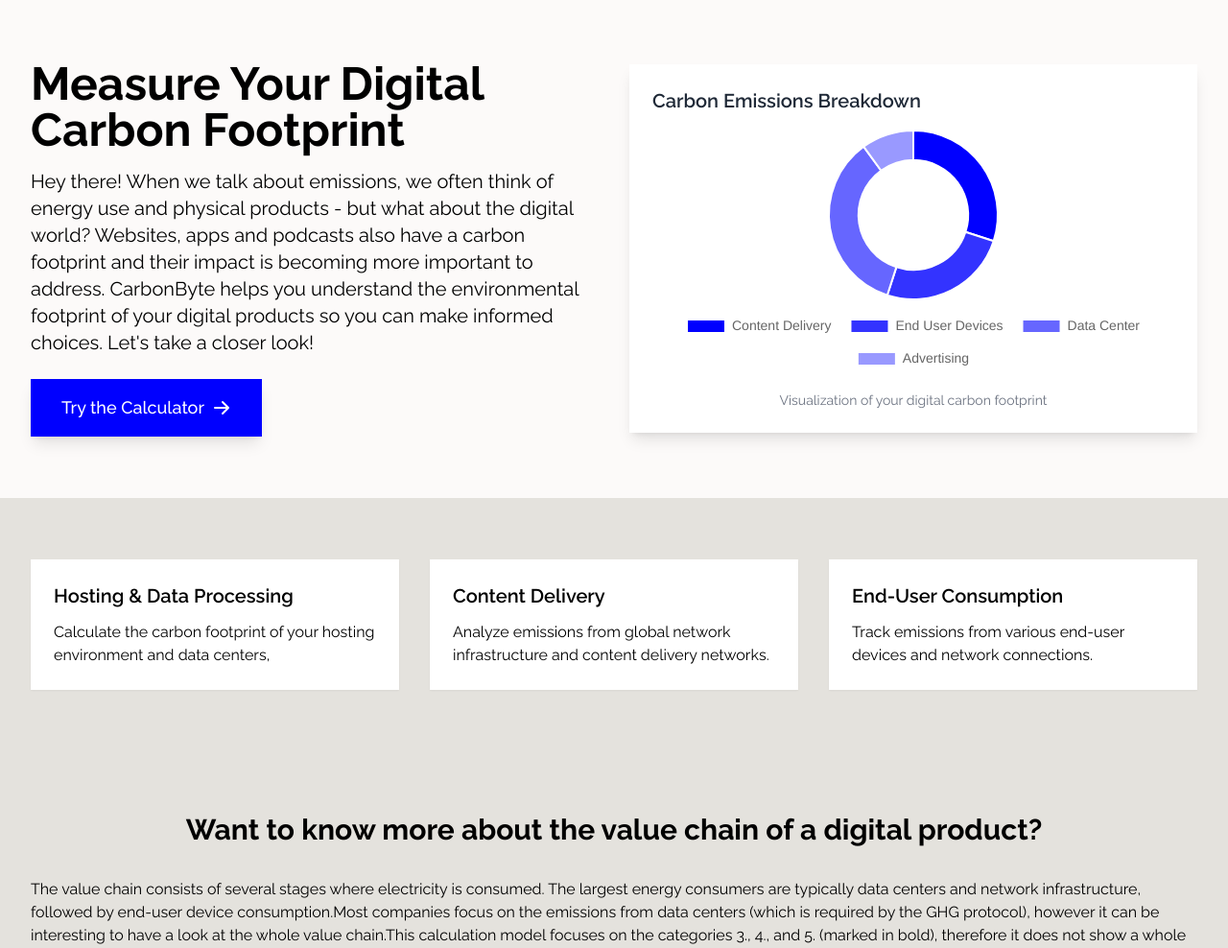
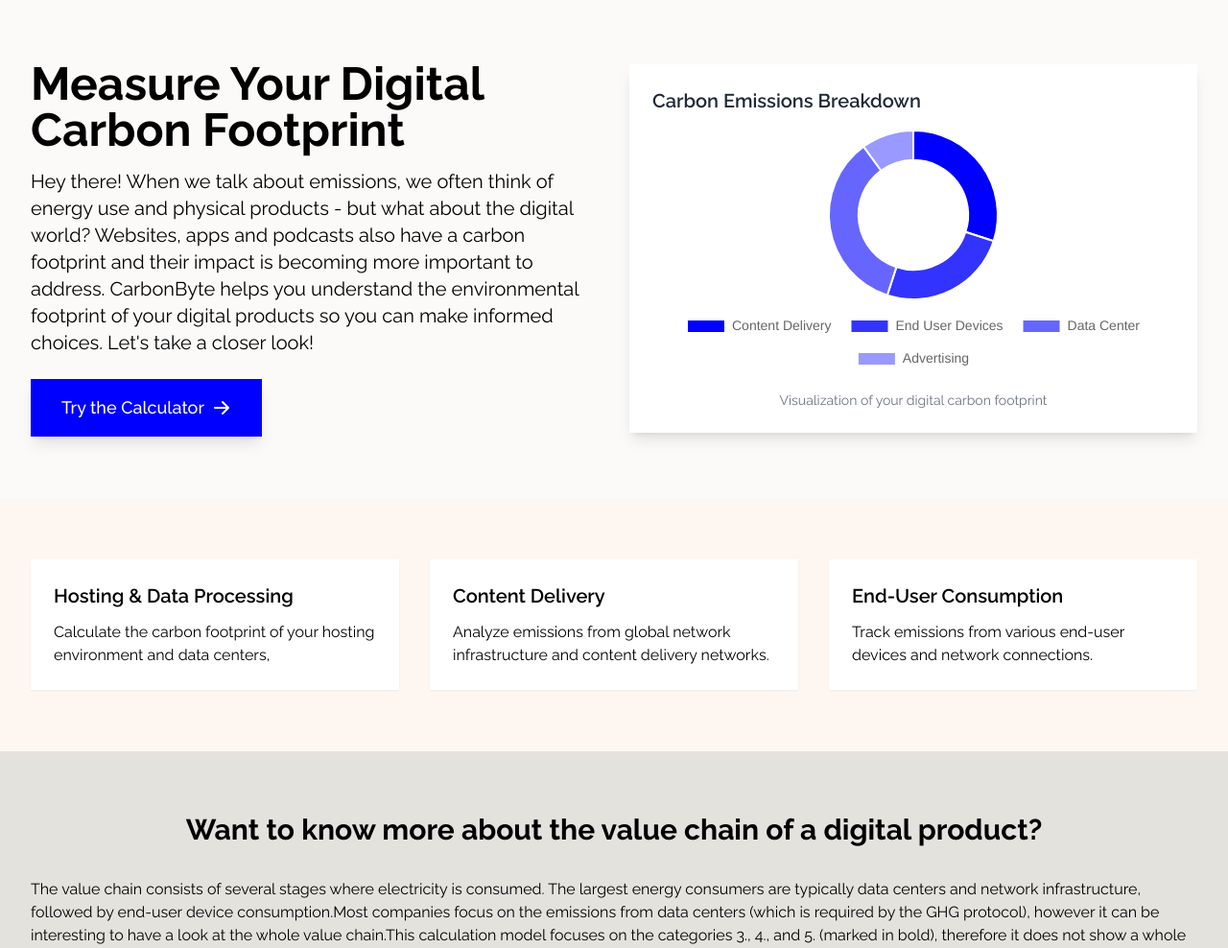
Before and after one commit to AnneLovina/carbonbyte, a Flask app: page / in a window 1280 px wide. Shown: the part 65-1053 px from the top of the page at 96% size. Run offline with Flask 3, Linux system fonts and the light colour scheme; some libraries are stand-ins or nearby versions.

Commit message:
Update landing.html
Change Background color middle field

```diff
--- a/templates/landing.html
+++ b/templates/landing.html
@@ -33,7 +33,7 @@
 </div>
 
 <!-- Key Features Section -->
-<div class="py-16" style="background-color: #e4e2dd;">
+<div class="py-16" style="background-color: #fdf6f1;">
     <div class="max-w-7xl mx-auto px-4 sm:px-6 lg:px-8">
         <div class="grid grid-cols-1 md:grid-cols-3 gap-8">
             {% for feature in config.features %}
```
